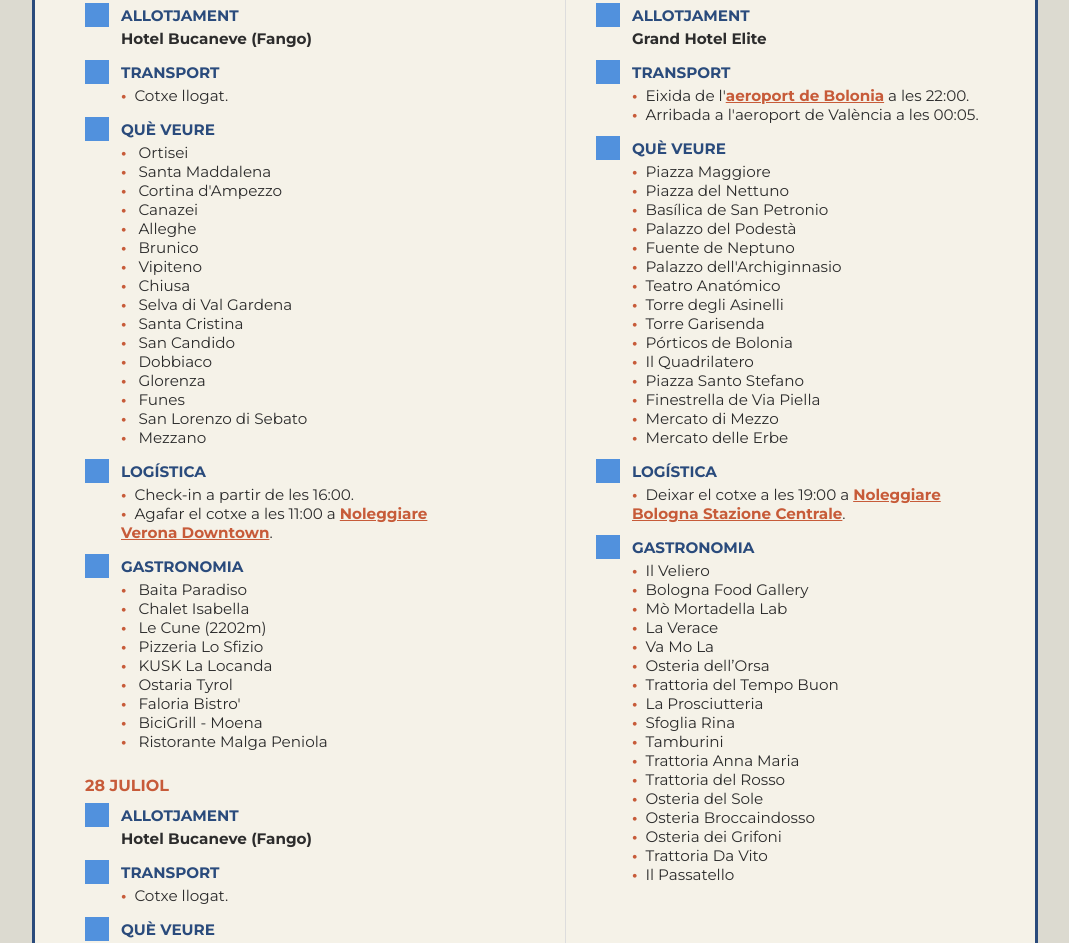
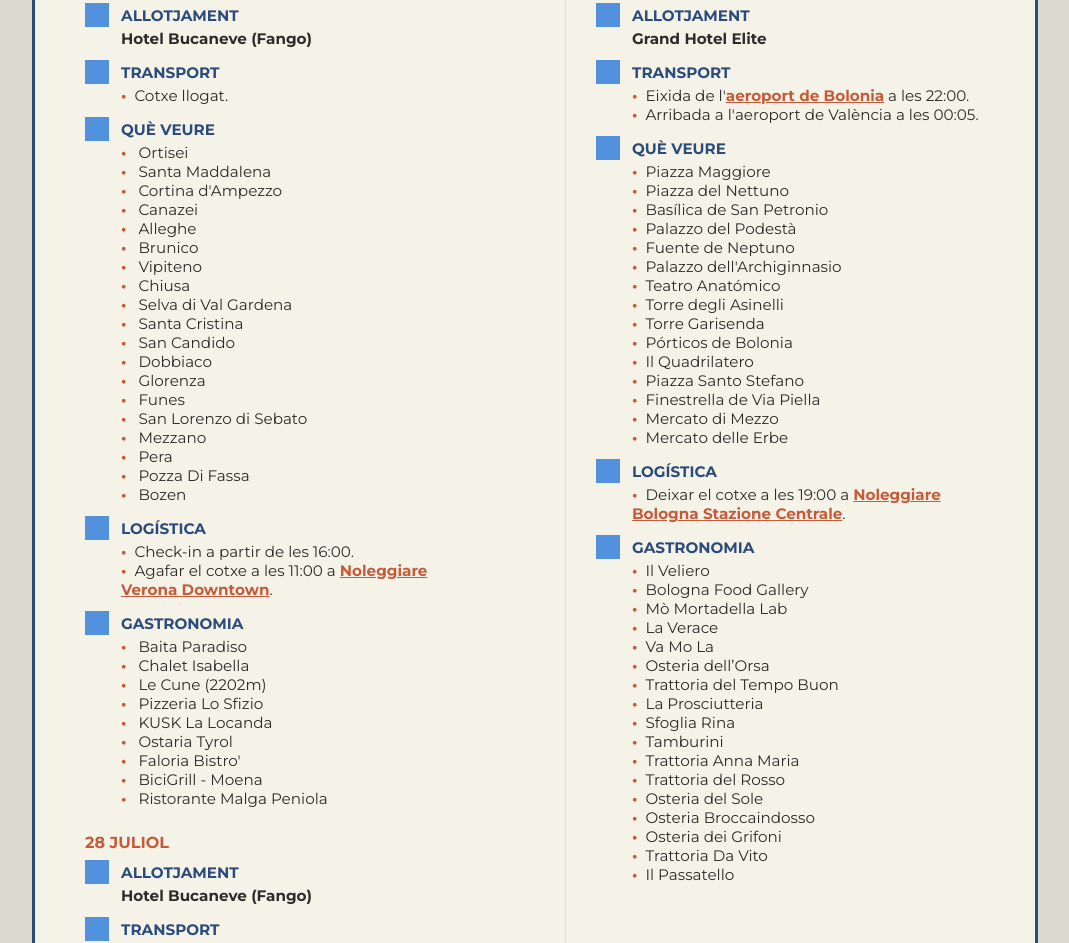
Before and after one commit to alborgar/italia, a plain HTML site: page index.html in a window 1280 px wide. Shown: the part 2054-2997 px from the top of the page, without its empty margins (105-1174 px from the left). Drawn offline with Linux system fonts and the light colour scheme; grey boxes are pictures that could not be loaded.

Commit message:
Update index.html

```diff
--- a/index.html
+++ b/index.html
@@ -304,7 +304,10 @@
                     <span class="dot">•</span> Glorenza<br>
                     <span class="dot">•</span> Funes<br>
                     <span class="dot">•</span> San Lorenzo di Sebato<br>
-                    <span class="dot">•</span> Mezzano
+                    <span class="dot">•</span> Mezzano<br>
+                    <span class="dot">•</span> Pera<br>
+                    <span class="dot">•</span> Pozza Di Fassa<br>
+                    <span class="dot">•</span> Bozen
                 </div>
                 <div class="item-line"><img src="https://cdn-icons-png.flaticon.com/512/64/64673.png" class="icon"><strong>LOGÍSTICA</strong></div>
                 <div class="item-content"><span class="dot">•</span>Check-in a partir de les 16:00.<br>
```
